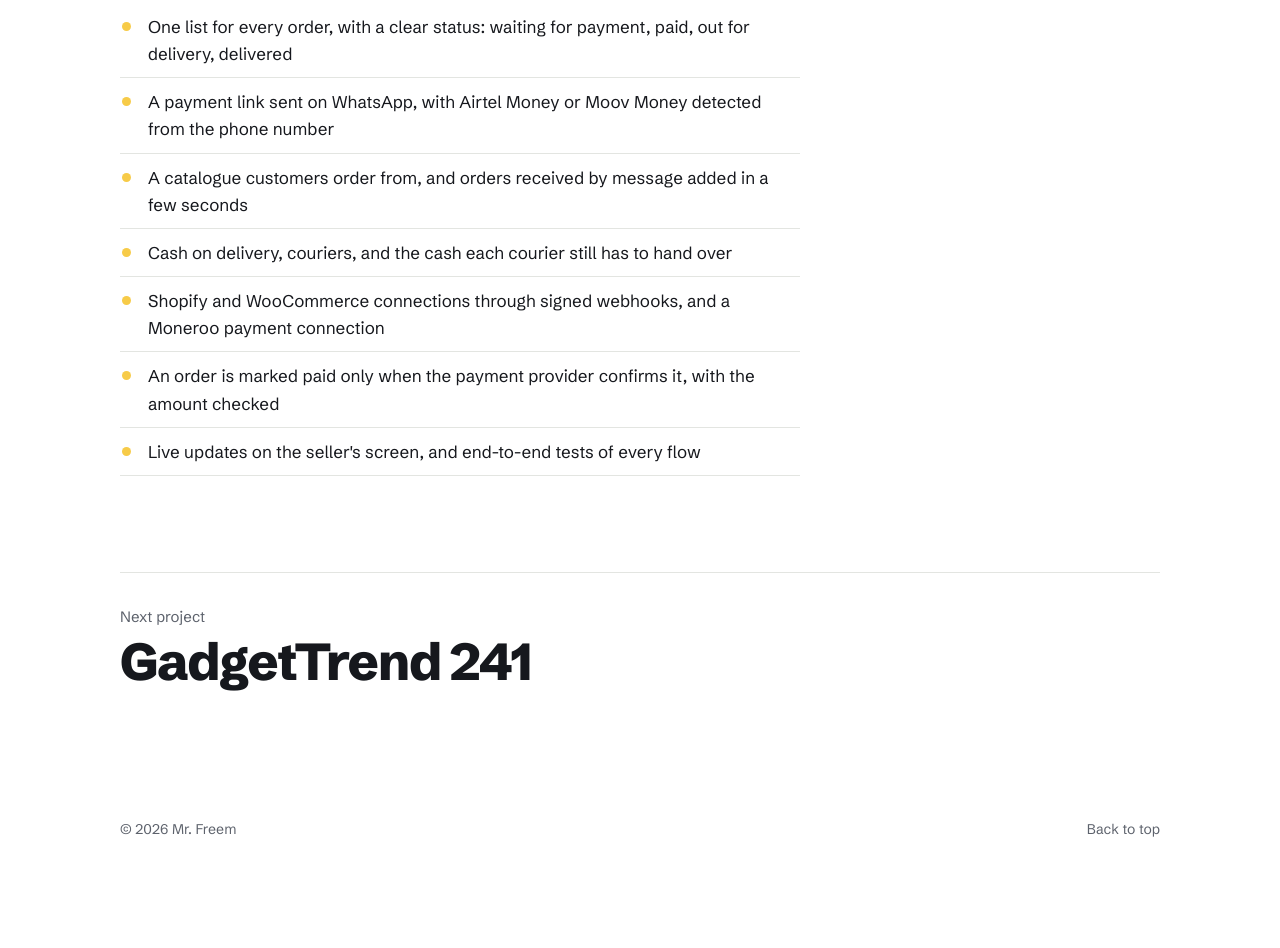
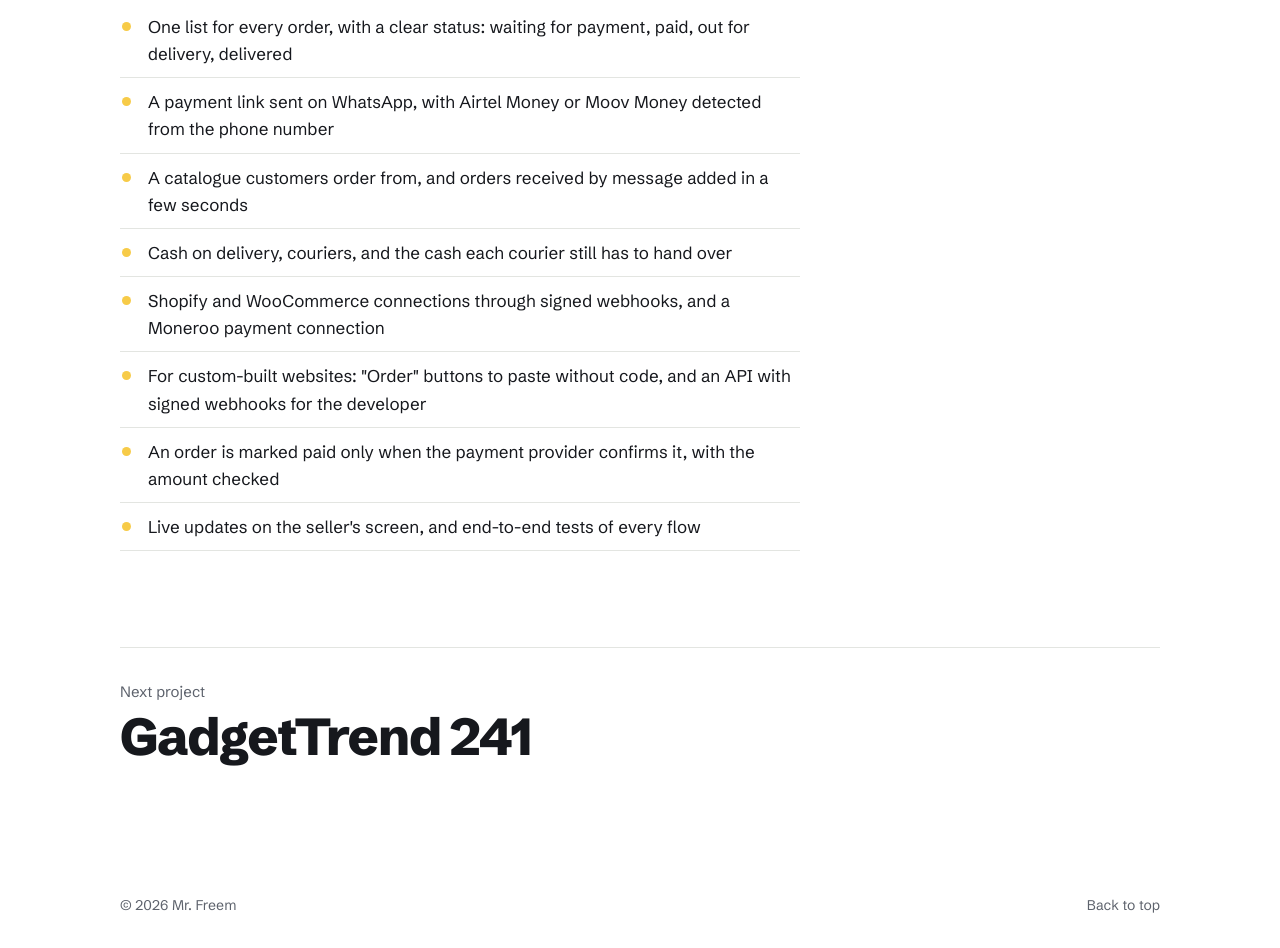
Before and after one commit to MrFreem3122/Mr.Freem, a plain HTML site: page projects/livra.html in a window 1280 px wide. Shown: the part 2146-3094 px from the top of the page. Before the commit the page ends 3019 px from the top, so only its background shows below. Drawn offline with Linux system fonts and the light colour scheme.

Commit message:
Livra: mention custom website integration
Co-Authored-By: Claude Opus 5.5 <noreply@anthropic.com>
Claude-Session: https://claude.ai/code/session_01NCX4epwNTZByhYwrHuWrgw

```diff
--- a/js/i18n.js
+++ b/js/i18n.js
@@ -255,6 +255,8 @@ const FR = {
     "Mises à jour en direct sur l'écran du vendeur, et tests de bout en bout de chaque parcours",
   "An order manager for online sellers: WhatsApp, Shopify and WooCommerce orders, paid by Mobile Money.":
     "Un gestionnaire de commandes pour vendeurs en ligne : commandes WhatsApp, Shopify et WooCommerce, payées par Mobile Money.",
+  "For custom-built websites: \"Order\" buttons to paste without code, and an API with signed webhooks for the developer":
+    "Pour les sites faits sur mesure : des boutons « Commander » à coller sans code, et une API avec des webhooks signés pour le développeur",
   "Shopify API": "API Shopify",
   "Mobile Money": "Mobile Money",
 
--- a/projects/livra.html
+++ b/projects/livra.html
@@ -102,6 +102,7 @@
           <li>A catalogue customers order from, and orders received by message added in a few seconds</li>
           <li>Cash on delivery, couriers, and the cash each courier still has to hand over</li>
           <li>Shopify and WooCommerce connections through signed webhooks, and a Moneroo payment connection</li>
+          <li>For custom-built websites: "Order" buttons to paste without code, and an API with signed webhooks for the developer</li>
           <li>An order is marked paid only when the payment provider confirms it, with the amount checked</li>
           <li>Live updates on the seller's screen, and end-to-end tests of every flow</li>
         </ul>
```
